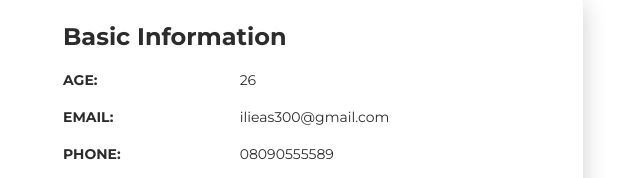
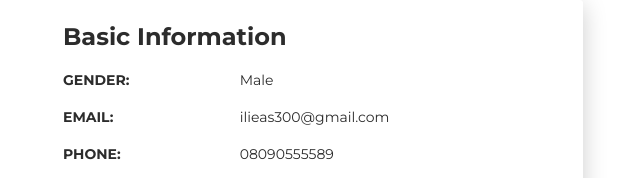
Before and after one commit to hefeholuwah/Portfolio_ALTSchool-, a plain HTML site: page index.html in a window 1280 px wide. Shown: the part 620-798 px from the top of the page, 612-1252 px from the left. Drawn offline with Linux system fonts and the light colour scheme.

Commit message:
added video

```diff
--- a/index.html
+++ b/index.html
@@ -71,15 +71,15 @@
             <div class="h4 mt-0 title">About</div>
             <p> I am Ifeoluwa Adefioye, a passionate Security Solution Architect at ZKTeco West Africa, a prominent player in biometric security solutions. My drive to enhance security systems fuels my ambition to finish the ALX program and land a remote Solution Architect role overseas. My commitment to the field is evident in my accomplishment of successfully passing the ISC2 Certified in Cybersecurity exam, which not only demonstrates my expertise but also showcases my unwavering dedication to the industry. Additionally, I proudly hold a significant certification in cybersecurity, solidifying my depth of knowledge and proficiency in the field.</p>
             <p><a href="Ifeoluwa's Resume (4).pdf" target="_blank">Download my CV</a></p>
-            <p><a href="CV.pdf" target="_blank">Elevator pitch</a></p>
+            <p><a href="https://drive.google.com/file/d/1ByzzBHmjQ4hKAyVSoUiq6BYk9UXCepsv/view?usp=sharing" target="_blank">Elevator pitch</a></p>
           </div>
         </div>
         <div class="col-lg-6 col-md-12">
           <div class="card-body">
             <div class="h4 mt-0 title">Basic Information</div>
             <div class="row">
-              <div class="col-sm-4"><strong class="text-uppercase">Age:</strong></div>
-              <div class="col-sm-8">26</div>
+              <div class="col-sm-4"><strong class="text-uppercase">Gender:</strong></div>
+              <div class="col-sm-8">Male</div>
             </div>
             <div class="row mt-3">
               <div class="col-sm-4"><strong class="text-uppercase">Email:</strong></div>
```
